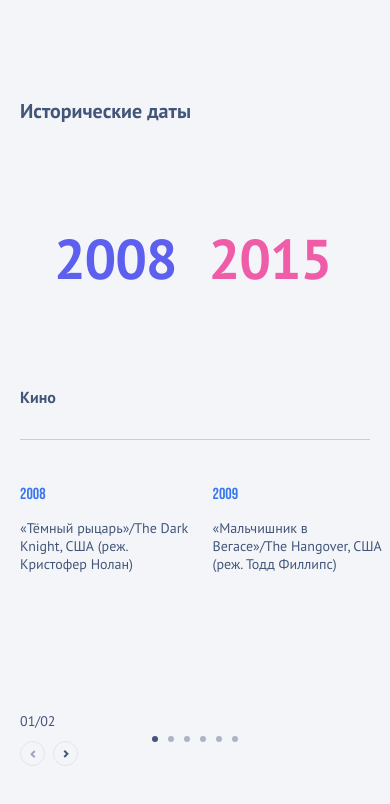
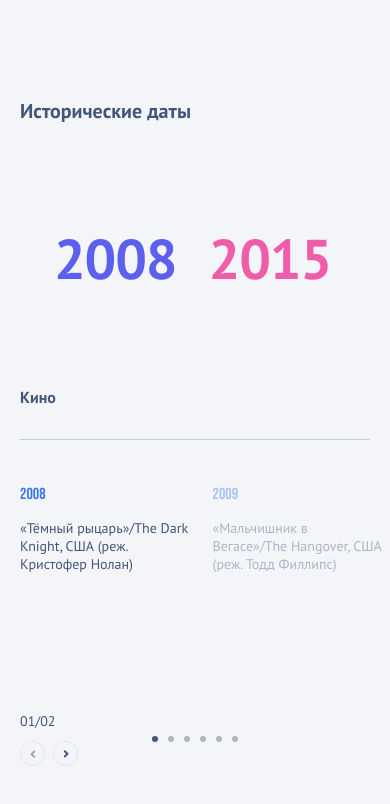
Before and after one commit to M4XPRD/historical-dates, a React (Vite) app: page / in a window 390 px wide. Shown: the top 804 px of the page. Built offline with nearby package versions, Linux system fonts and the light colour scheme.

Commit message:
Mobile opacity added to Timeline

```diff
--- a/src/styles/swiperNavigation.css
+++ b/src/styles/swiperNavigation.css
@@ -29,3 +29,14 @@
   visibility: hidden;
   transition: 0.3s all ease-in-out;
 }
+
+@media (max-width: 400px) {
+  .swiper-slide-next {
+    opacity: 0.4;
+    transition: all 0.4s ease-in-out;
+  }
+
+  .swiper-slide:last-child {
+    opacity: 1;
+  }
+}
```
